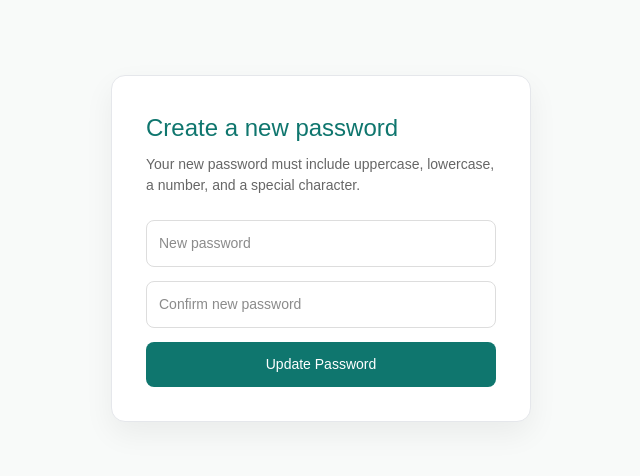
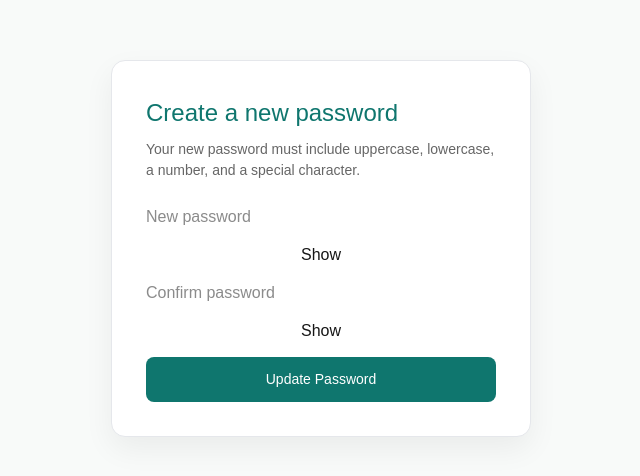
Before and after one commit to KaonPM/wageflow, a Next.js app: page /reset-password in a window 1280 px wide. Shown: the part 152-628 px from the top of the page, without its empty margins (319-959 px from the left). Built offline with nearby package versions, Linux system fonts and the light colour scheme; no server answers.

Commit message:
Add password preview option

```diff
--- a/app/login/page.tsx
+++ b/app/login/page.tsx
@@ -11,6 +11,7 @@ export default function LoginPage() {
   const [email, setEmail] = useState("");
   const [password, setPassword] = useState("");
   const [message, setMessage] = useState("");
+  const [showPassword, setShowPassword] = useState(false);
 
   async function handleLogin(e: React.FormEvent) {
     e.preventDefault();
@@ -78,12 +79,19 @@ export default function LoginPage() {
 
           <input
             style={input}
-            type="password"
+            type={showPassword ? "text" : "password"}
             placeholder="Password"
             value={password}
             onChange={(e) => setPassword(e.target.value)}
             required
           />
+
+          <button
+           type="button"
+           onClick={() => setShowPassword(!showPassword)}
+          >
+          {showPassword ? "Hide" : "Show"}
+          </button>
 
           <button type="submit" style={button}>
             Log In
--- a/app/reset-password/page.tsx
+++ b/app/reset-password/page.tsx
@@ -10,6 +10,8 @@ export default function ResetPasswordPage() {
   const [password, setPassword] = useState("");
   const [confirmPassword, setConfirmPassword] = useState("");
   const [message, setMessage] = useState("");
+  const [showPassword, setShowPassword] = useState(false);
+  const [showConfirmPassword, setShowConfirmPassword] = useState(false);
 
   function isStrongPassword(value: string) {
     return /^(?=.*[a-z])(?=.*[A-Z])(?=.*\d)(?=.*[^A-Za-z0-9]).{8,}$/.test(
@@ -61,22 +63,25 @@ export default function ResetPasswordPage() {
 
         <form onSubmit={handleUpdatePassword} style={form}>
           <input
-            style={input}
-            type="password"
-            placeholder="New password"
-            value={password}
-            onChange={(e) => setPassword(e.target.value)}
-            required
+           type={showPassword ? "text" : "password"}
+           placeholder="New password"
           />
 
+        <button type="button" onClick={() => setShowPassword(!showPassword)}>
+        {showPassword ? "Hide" : "Show"}
+        </button>
+
           <input
-            style={input}
-            type="password"
-            placeholder="Confirm new password"
-            value={confirmPassword}
-            onChange={(e) => setConfirmPassword(e.target.value)}
-            required
-          />
+         type={showConfirmPassword ? "text" : "password"}
+         placeholder="Confirm password"
+        />
+
+        <button
+         type="button"
+         onClick={() => setShowConfirmPassword(!showConfirmPassword)}
+         >
+         {showConfirmPassword ? "Hide" : "Show"}
+        </button>
 
           <button type="submit" style={button}>
             Update Password
```
